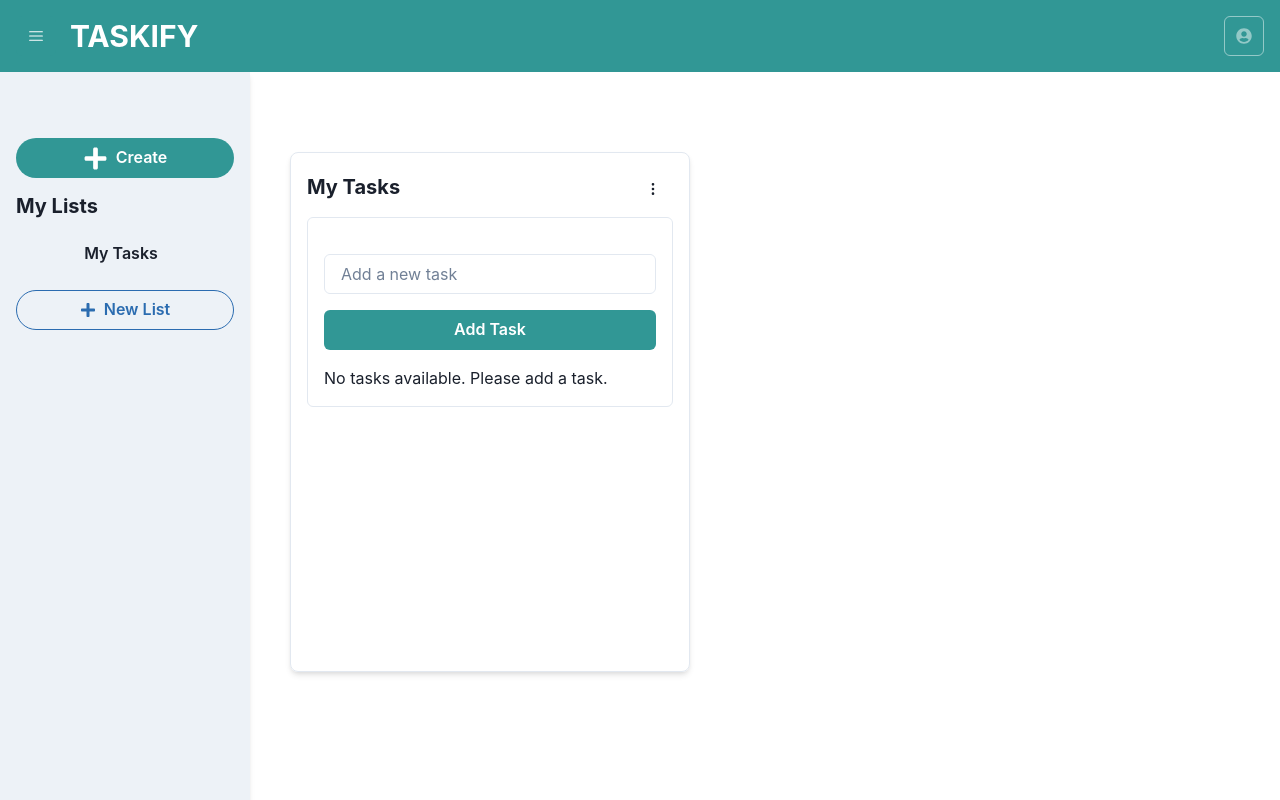
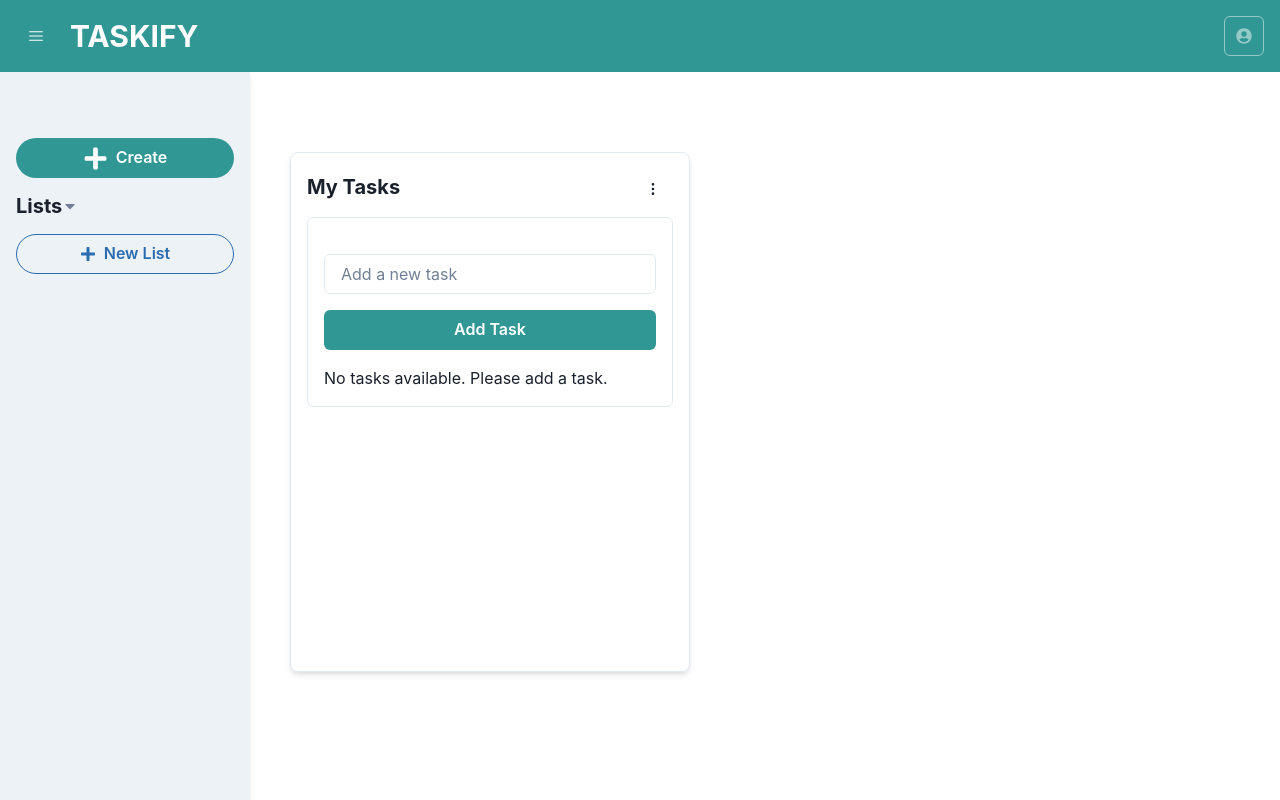
Before and after one commit to Harshal174/Taskify, a React (Create React App) app in the folder client/: page /listmanager in a window 1280 px wide. Built offline with nearby package versions, Linux system fonts and the light colour scheme.

Commit message:
changed favicon, added trash icon in list menu, sidebar dropdown added

```diff
--- a/client/public/index.html
+++ b/client/public/index.html
@@ -24,7 +24,7 @@
       work correctly both with client-side routing and a non-root public URL.
       Learn how to configure a non-root public URL by running `npm run build`.
     -->
-    <title>React App</title>
+    <title>Taskify</title>
   </head>
   <body>
     <noscript>You need to enable JavaScript to run this app.</noscript>
--- a/client/src/components/dashboard/ListManager.js
+++ b/client/src/components/dashboard/ListManager.js
@@ -19,6 +19,7 @@ import {
   MenuButton,
   IconButton
 } from '@chakra-ui/react';
+import { FaTrash } from 'react-icons/fa';
 import { FiMoreVertical } from 'react-icons/fi'
 import TodoList from './ToDoList'; // Import the TodoList component
 import Sidebar from './Sidebar'; // Import the Sidebar component
@@ -183,7 +184,7 @@ function ListManager() {
                       mb={2}
                     />
                     <MenuList>
-                      <MenuItem onClick={() => handleDeleteList(list.id)}>Delete List</MenuItem>
+                      <MenuItem onClick={() => handleDeleteList(list.id)}><FaTrash style={{ marginRight: '8px' }} />Delete List</MenuItem>
                     </MenuList>
                   </Menu>
                 </Box>
--- a/client/src/components/dashboard/Sidebar.js
+++ b/client/src/components/dashboard/Sidebar.js
@@ -1,21 +1,32 @@
-import React from 'react';
+import React, { useState } from 'react';
 import {
   Box,
   Button,
   VStack,
   Heading,
+  Menu,
+  MenuButton,
+  MenuList,
+  MenuItem,
+  IconButton,
 } from '@chakra-ui/react';
-import { FaPlus} from 'react-icons/fa';
+import { FaPlus, FaCaretDown, FaTrash } from 'react-icons/fa';
 
 function Sidebar({ lists, currentListId, onSwitchList, onDeleteList, onAddTask, onOpenListModal }) {
+  const [isDropdownOpen, setIsDropdownOpen] = useState(false);
+
+  const toggleDropdown = () => {
+    setIsDropdownOpen(!isDropdownOpen);
+  };
+
   return (
     <Box
       width="250px"
-      height="calc(100vh - 50px)" // Adjust height based on header height
+      height="calc(100vh - 50px)"
       bg="gray.100"
       p={4}
       position="fixed"
-      top="50px" // Start from below the header
+      top="50px"
       boxShadow="md"
       mt="22px"
       zIndex={1}
@@ -23,18 +34,25 @@ function Sidebar({ lists, currentListId, onSwitchList, onDeleteList, onAddTask,
       <VStack spacing={4} align="stretch">
         {/* Create Task Button */}
         <Button
-          leftIcon={<FaPlus style={{ fontSize: '25px', color: 'white' }} />} // Larger icon
+          leftIcon={<FaPlus style={{ fontSize: '25px', color: 'white' }} />}
           colorScheme="teal"
           borderRadius="full"
           width="full"
-          onClick={onAddTask} // Open task modal
+          onClick={onAddTask}
           mt="50px"
         >
           Create
         </Button>
 
+        <Heading as="h4" size="md" display="flex" alignItems="center">
+          Lists
+          <Button onClick={toggleDropdown} variant="link" rightIcon={<FaCaretDown />} ml={-4}>
+            {/* Dropdown Arrow */}
+          </Button>
+        </Heading>
 
-        <Heading as="h4" size="md">My Lists</Heading>
+        {/* Dropdown for Lists */}
+        {isDropdownOpen && (
           <VStack spacing={2} align="stretch">
             {lists.map(list => (
               <Box key={list.id} display="flex" alignItems="center">
@@ -46,25 +64,30 @@ function Sidebar({ lists, currentListId, onSwitchList, onDeleteList, onAddTask,
                 >
                   {list.name}
                 </Button>
-              {/* Delete button for non-default lists
+                {/* Delete button for non-default lists */}
                 {list.id !== lists[0].id && (
                   <IconButton
                     icon={<FaTrash />}
                     aria-label="Delete List"
-                  onClick={() => onDeleteList(list.id)}
+                    onClick={(e) => {
+                      e.stopPropagation(); // Prevent menu closure when clicking delete
+                      onDeleteList(list.id);
+                    }}
                     colorScheme="red"
+                    size="sm"
                   />
-              )} */}
+                )}
               </Box>
             ))}
           </VStack>
+        )}
 
         {/* Button to open modal for adding a new list */}
         <Button
           leftIcon={<FaPlus />}
-          colorScheme="blue" // Different color scheme for this button
-          variant="outline" // Make it outlined for distinction
-          onClick={onOpenListModal} // Function to open list modal
+          colorScheme="blue"
+          variant="outline"
+          onClick={onOpenListModal}
           borderRadius="full"
           width="full"
         >
```
Also changed, not shown: 1 other file (tests, documents, lock files or other folders). Lines whose indentation alone changed are shown as unchanged.
